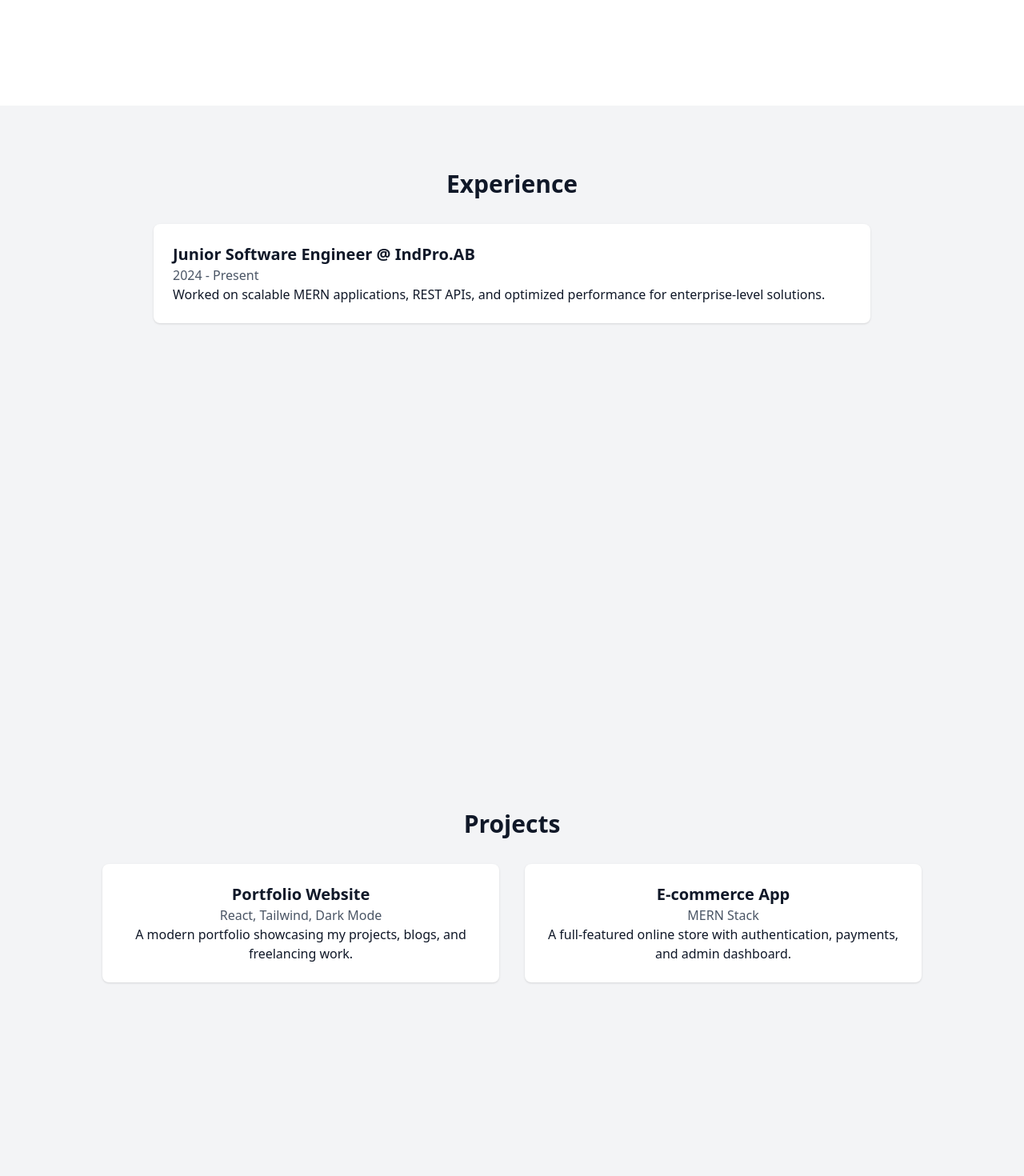
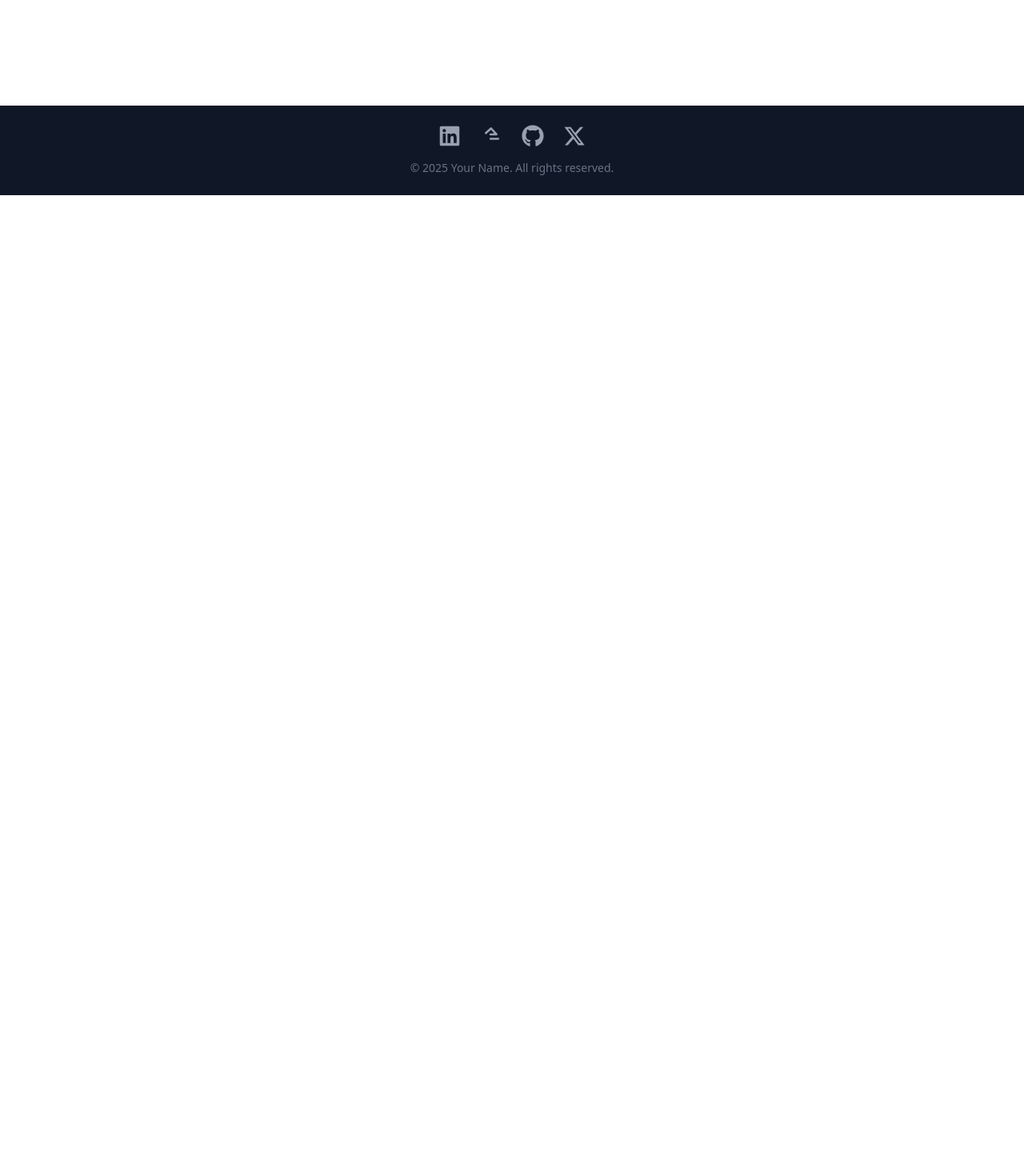
Before and after one commit to jnvreddy/Portfolio, a React (Vite) app: page / in a window 1280 px wide. Shown: the part 740-2210 px from the top of the page at 80% size. After the commit the page ends 984 px from the top, so only its background shows below. Built offline with nearby package versions, Linux system fonts and the light colour scheme.

Commit message:
removed projects and experience section

```diff
--- a/src/components/Home.tsx
+++ b/src/components/Home.tsx
@@ -25,50 +25,6 @@ const Home = () => {
         </a>
       </section>
 
-      {/* Experience Section */}
-      <section
-        id="experience"
-        className="py-20 px-6 h-[100vh] bg-gray-100 dark:bg-gray-900 transition-colors duration-300"
-      >
-        <div className="max-w-4xl mx-auto text-center">
-          <h2 className="text-3xl font-bold mb-8">Experience</h2>
-          <div className="space-y-6 text-left">
-            <div className="p-6 bg-white dark:bg-gray-800 rounded-lg shadow">
-              <h3 className="text-xl font-semibold">Junior Software Engineer @ IndPro.AB </h3>
-              <p className="text-gray-600 dark:text-gray-400">2024 - Present</p>
-              <p>
-                Worked on scalable MERN applications, REST APIs, and optimized performance for
-                enterprise-level solutions.
-              </p>
-            </div>
-
-          </div>
-        </div>
-      </section>
-
-      {/* Projects Section */}
-      <section
-        id="projects"
-        className="py-20 px-6 h-[100vh] bg-gray-100 dark:bg-gray-900 transition-colors duration-300"
-      >
-        <div className="max-w-5xl mx-auto text-center">
-          <h2 className="text-3xl font-bold mb-8">Projects</h2>
-          <div className="grid md:grid-cols-2 gap-8">
-            <div className="p-6 bg-white dark:bg-gray-800 rounded-lg shadow">
-              <h3 className="text-xl font-semibold">Portfolio Website</h3>
-              <p className="text-gray-600 dark:text-gray-400">React, Tailwind, Dark Mode</p>
-              <p>A modern portfolio showcasing my projects, blogs, and freelancing work.</p>
-            </div>
-            <div className="p-6 bg-white dark:bg-gray-800 rounded-lg shadow">
-              <h3 className="text-xl font-semibold">E-commerce App</h3>
-              <p className="text-gray-600 dark:text-gray-400">MERN Stack</p>
-              <p>
-                A full-featured online store with authentication, payments, and admin dashboard.
-              </p>
-            </div>
-          </div>
-        </div>
-      </section>
 
     </div>
   );
```
